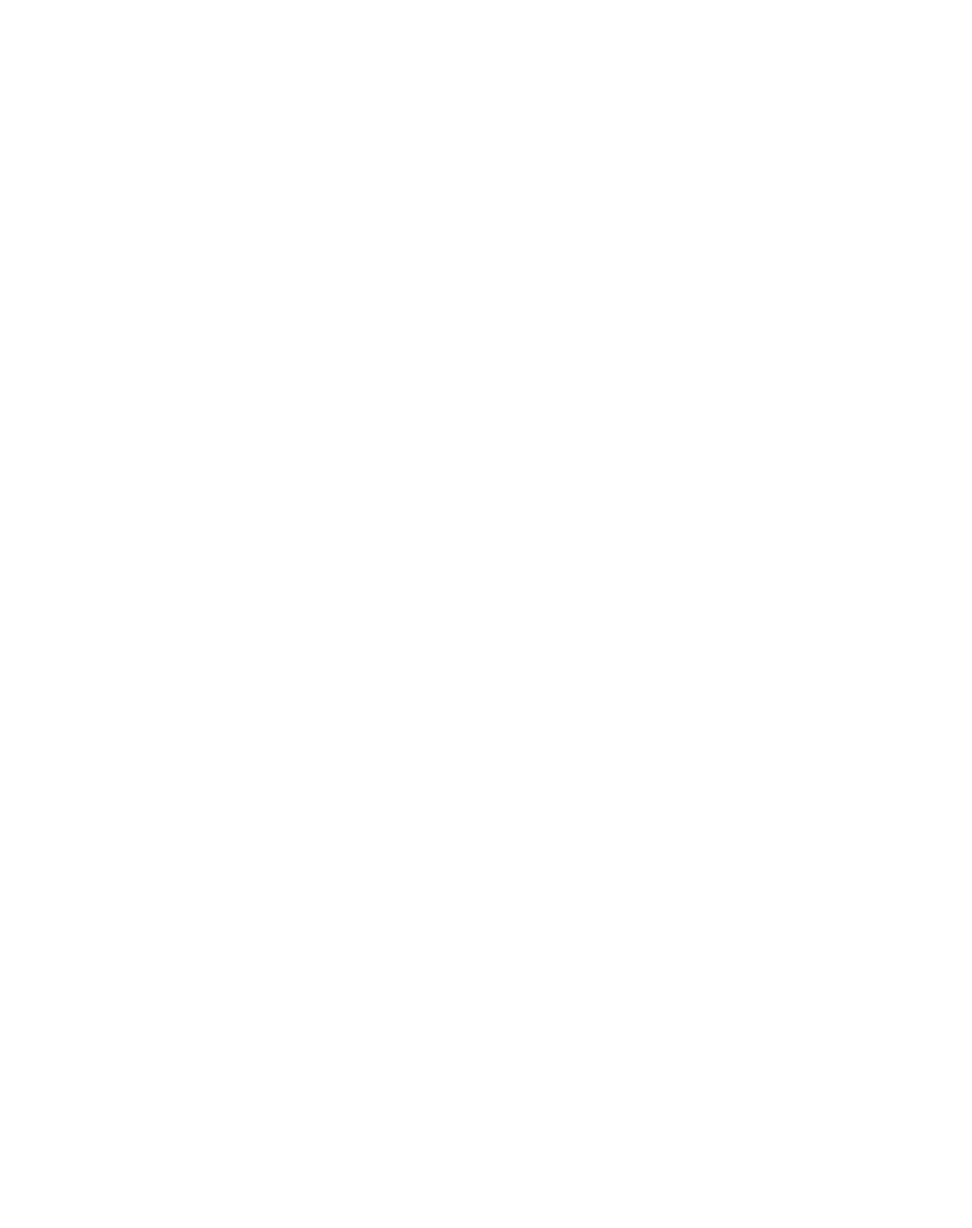
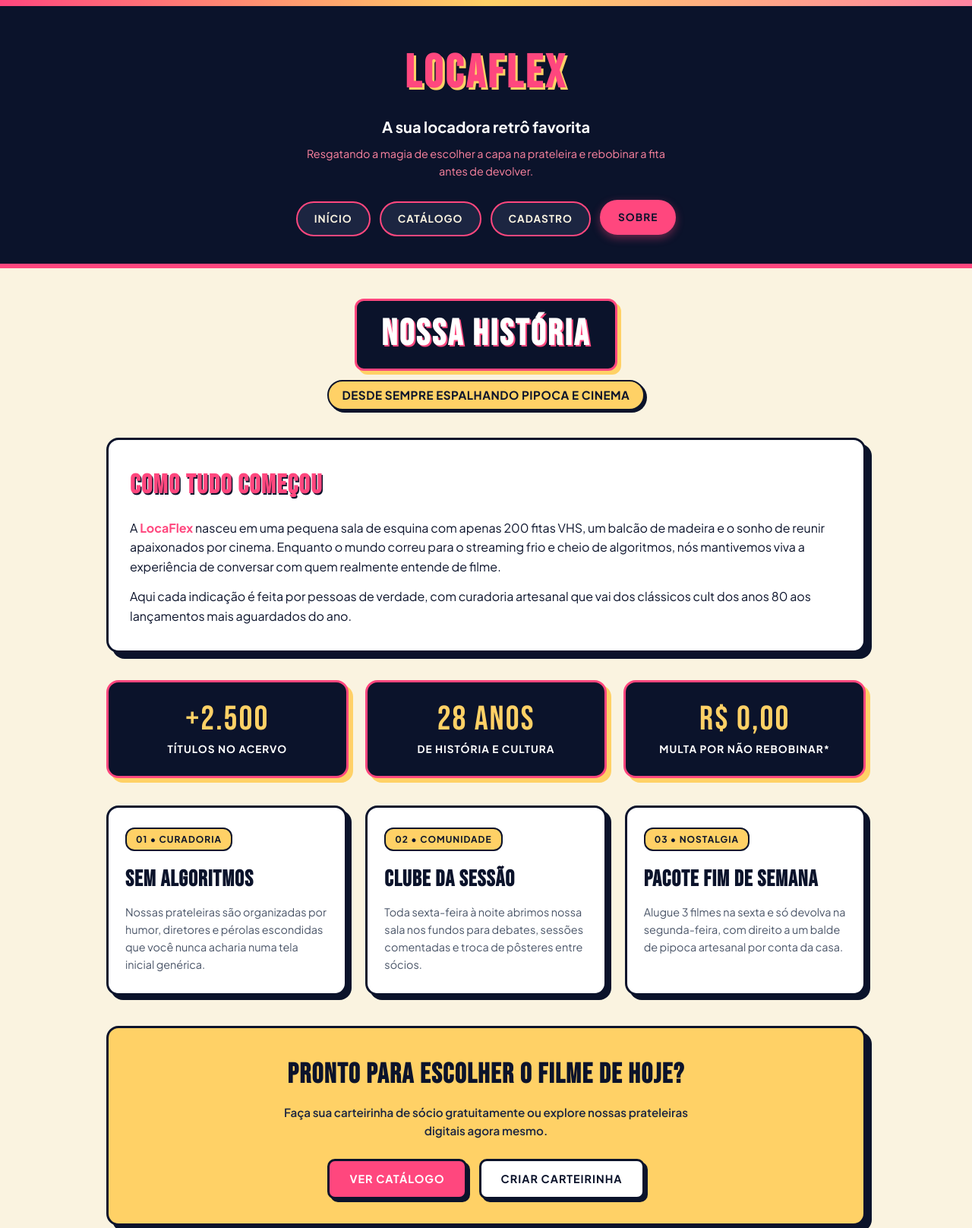
Before and after one commit to souzadetaisowo-sketch/Locadora-de-filmes, a plain HTML site: page estruturalocadora/sobre.html in a window 1280 px wide. Shown: the top 1616 px of the page at 76% size. Before the commit the page ends 800 px from the top, so only its background shows below. Drawn offline with Linux system fonts and the light colour scheme.

Commit message:
sobre css e html

```diff
--- a/estruturalocadora/sobre.html
+++ b/estruturalocadora/sobre.html
@@ -1,11 +1,88 @@
 <!DOCTYPE html>
-<html lang="en">
+<html lang="pt-BR">
 <head>
     <meta charset="UTF-8">
     <meta name="viewport" content="width=device-width, initial-scale=1.0">
-    <title>Document</title>
+    <title>Sobre Nós | CineRebobina Locadora</title>
+    <link rel="stylesheet" href="sobreStyle.css">
 </head>
 <body>
 
+    <header>
+        <h1>LocaFlex</h1>
+        <h1>A sua locadora retrô favorita</h1>
+        <h6>Resgatando a magia de escolher a capa na prateleira e rebobinar a fita antes de devolver.</h6>
+        <nav>
+            <a href="index.html">Início</a>
+            <a href="catalogo.html">Catálogo</a>
+            <a href="cadastro.html">Cadastro</a>
+            <a href="sobre.html" class="ativo">Sobre</a>
+        </nav>
+    </header>
+
+    <main>
+        <h2>NOSSA HISTÓRIA</h2>
+        <h4>Desde sempre espalhando pipoca e cinema</h4>
+
+        <section class="sobre-container">
+            <article class="card-historia">
+                <h3>Como tudo começou</h3>
+                <p>A <strong>LocaFlex</strong> nasceu em uma pequena sala de esquina com apenas 200 fitas VHS, um balcão de madeira e o sonho de reunir apaixonados por cinema. Enquanto o mundo correu para o streaming frio e cheio de algoritmos, nós mantivemos viva a experiência de conversar com quem realmente entende de filme.</p>
+                <p>Aqui cada indicação é feita por pessoas de verdade, com curadoria artesanal que vai dos clássicos cult dos anos 80 aos lançamentos mais aguardados do ano.</p>
+            </article>
+
+            <div class="sobre-destaques">
+                <div class="card-numero">
+                    <span class="numero">+2.500</span>
+                    <span class="legenda">Títulos no Acervo</span>
+                </div>
+                <div class="card-numero">
+                    <span class="numero">28 ANOS</span>
+                    <span class="legenda">De História e Cultura</span>
+                </div>
+                <div class="card-numero">
+                    <span class="numero">R$ 0,00</span>
+                    <span class="legenda">Multa por não rebobinar*</span>
+                </div>
+            </div>
+
+            <div class="grid-pilares">
+                <div class="card-pilar">
+                    <span class="tag-pilar">01 • Curadoria</span>
+                    <h3>Sem Algoritmos</h3>
+                    <p>Nossas prateleiras são organizadas por humor, diretores e pérolas escondidas que você nunca acharia numa tela inicial genérica.</p>
+                </div>
+
+                <div class="card-pilar">
+                    <span class="tag-pilar">02 • Comunidade</span>
+                    <h3>Clube da Sessão</h3>
+                    <p>Toda sexta-feira à noite abrimos nossa sala nos fundos para debates, sessões comentadas e troca de pôsteres entre sócios.</p>
+                </div>
+
+                <div class="card-pilar">
+                    <span class="tag-pilar">03 • Nostalgia</span>
+                    <h3>Pacote Fim de Semana</h3>
+                    <p>Alugue 3 filmes na sexta e só devolva na segunda-feira, com direito a um balde de pipoca artesanal por conta da casa.</p>
+                </div>
+            </div>
+
+            <div class="box-cta-sobre">
+                <h3>Pronto para escolher o filme de hoje?</h3>
+                <p>Faça sua carteirinha de sócio gratuitamente ou explore nossas prateleiras digitais agora mesmo.</p>
+                <div class="botoes-sobre">
+                    <a href="catalogo.html" class="btn-link-primario">Ver Catálogo</a>
+                    <a href="cadastrocliente.html" class="btn-link-secundario">Criar Carteirinha</a>
+                </div>
+            </div>
+        </section>
+    </main>
+
+    <footer>
+        <p>© 2026 CineRebobina Locadora — Rua das Estrelas, 404 • Aberto todos os dias das 10h às 22h</p>
+        <nav>
+            <a href="index.html">Voltar ao Início</a>
+        </nav>
+    </footer>
+
 </body>
 </html>
--- /dev/null
+++ b/estruturalocadora/sobreStyle.css
@@ -0,0 +1,393 @@
+@import url('https://fonts.googleapis.com/css2?family=Bebas+Neue&family=Plus+Jakarta+Sans:wght@400;600;700&display=swap');
+
+:root {
+    --marinho: #0b132b;
+    --marinho-medio: #1c2541;
+    --rosa: #ff477e;
+    --rosa-suave: #ff85a1;
+    --creme: #faf3e0;
+    --branco: #ffffff;
+    --dourado: #ffd166;
+}
+
+* {
+    margin: 0;
+    padding: 0;
+    box-sizing: border-box;
+}
+
+html, body {
+    height: 100%;
+}
+
+body {
+    background-color: var(--creme);
+    color: var(--marinho);
+    font-family: 'Plus Jakarta Sans', sans-serif;
+    line-height: 1.6;
+    display: flex;
+    flex-direction: column;
+}
+
+/* --- CABEÇALHO --- */
+header {
+    background-color: var(--marinho);
+    color: var(--creme);
+    text-align: center;
+    padding: 48px 20px 36px;
+    border-bottom: 6px solid var(--rosa);
+    position: relative;
+    margin-bottom: 40px;
+}
+
+header::before {
+    content: "";
+    display: block;
+    height: 8px;
+    width: 100%;
+    background: linear-gradient(90deg, var(--rosa) 0%, var(--dourado) 50%, var(--rosa-suave) 100%);
+    position: absolute;
+    top: 0;
+    left: 0;
+}
+
+header h1:first-of-type {
+    font-family: 'Bebas Neue', sans-serif;
+    font-size: 3.8rem;
+    letter-spacing: 4px;
+    color: var(--rosa);
+    text-shadow: 3px 3px 0px var(--dourado);
+    margin-bottom: 6px;
+}
+
+header h1:nth-of-type(2) {
+    font-size: 1.25rem;
+    font-weight: 700;
+    color: var(--branco);
+    margin-bottom: 8px;
+}
+
+header h6 {
+    font-size: 0.9rem;
+    font-weight: 400;
+    color: var(--rosa-suave);
+    max-width: 500px;
+    margin: 0 auto 28px;
+}
+
+header nav {
+    display: flex;
+    justify-content: center;
+    flex-wrap: wrap;
+    gap: 12px;
+}
+
+header nav a {
+    text-decoration: none;
+    background-color: var(--marinho-medio);
+    color: var(--creme);
+    font-weight: 700;
+    font-size: 0.85rem;
+    text-transform: uppercase;
+    letter-spacing: 1px;
+    padding: 10px 22px;
+    border: 2px solid var(--rosa);
+    border-radius: 50px;
+    transition: all 0.2s ease;
+}
+
+header nav a:hover,
+header nav a.ativo {
+    background-color: var(--rosa);
+    color: var(--marinho);
+    transform: translateY(-2px);
+    box-shadow: 0 4px 12px rgba(255, 71, 126, 0.4);
+}
+
+/* --- CONTEÚDO PRINCIPAL --- */
+main {
+    flex: 1;
+    padding: 0 20px;
+}
+
+/* --- TÍTULO EM DESTAQUE --- */
+h2 {
+    font-family: 'Bebas Neue', sans-serif;
+    font-size: 3rem;
+    letter-spacing: 3px;
+    text-align: center;
+    color: var(--branco);
+    background-color: var(--marinho);
+    width: fit-content;
+    margin: 0 auto 12px auto;
+    padding: 6px 32px;
+    border: 3px solid var(--rosa);
+    border-radius: 12px;
+    box-shadow: 5px 5px 0px var(--dourado);
+    text-shadow: 2px 2px 0px var(--rosa);
+}
+
+h4 {
+    text-align: center;
+    font-size: 0.95rem;
+    font-weight: 700;
+    color: var(--marinho);
+    background-color: var(--dourado);
+    width: fit-content;
+    margin: 0 auto 36px auto;
+    padding: 6px 18px;
+    border: 2px solid var(--marinho);
+    border-radius: 20px;
+    box-shadow: 3px 3px 0px var(--marinho);
+    text-transform: uppercase;
+    letter-spacing: 0.5px;
+}
+
+/* --- PÁGINA SOBRE --- */
+.sobre-container {
+    max-width: 1000px;
+    margin: 0 auto 40px auto;
+}
+
+/* Card principal de história */
+.card-historia {
+    background-color: var(--branco);
+    border: 3px solid var(--marinho);
+    border-radius: 16px;
+    padding: 32px 28px;
+    box-shadow: 8px 8px 0px var(--marinho);
+    margin-bottom: 36px;
+    text-align: left;
+    transition: transform 0.2s ease, box-shadow 0.2s ease;
+}
+
+.card-historia:hover {
+    transform: translate(-2px, -2px);
+    box-shadow: 10px 10px 0px var(--rosa);
+}
+
+.card-historia h3 {
+    font-family: 'Bebas Neue', sans-serif;
+    font-size: 2.2rem;
+    letter-spacing: 1.5px;
+    color: var(--rosa);
+    margin-bottom: 14px;
+    text-shadow: 1.5px 1.5px 0px var(--marinho);
+}
+
+.card-historia p {
+    font-size: 1rem;
+    color: var(--marinho);
+    margin-bottom: 14px;
+}
+
+.card-historia p:last-child {
+    margin-bottom: 0;
+}
+
+.card-historia strong {
+    color: var(--rosa);
+    font-weight: 700;
+}
+
+/* Faixa de números / destaques */
+.sobre-destaques {
+    display: grid;
+    grid-template-columns: repeat(auto-fit, minmax(220px, 1fr));
+    gap: 22px;
+    margin-bottom: 36px;
+}
+
+.card-numero {
+    background-color: var(--marinho);
+    color: var(--creme);
+    border: 3px solid var(--rosa);
+    border-radius: 16px;
+    padding: 24px 18px;
+    text-align: center;
+    box-shadow: 6px 6px 0px var(--dourado);
+    display: flex;
+    flex-direction: column;
+    justify-content: center;
+    align-items: center;
+    transition: transform 0.2s ease, box-shadow 0.2s ease;
+}
+
+.card-numero:hover {
+    transform: translate(-3px, -3px);
+    box-shadow: 9px 9px 0px var(--rosa);
+}
+
+.card-numero .numero {
+    font-family: 'Bebas Neue', sans-serif;
+    font-size: 2.8rem;
+    letter-spacing: 2px;
+    color: var(--dourado);
+    line-height: 1.1;
+    margin-bottom: 4px;
+}
+
+.card-numero .legenda {
+    font-size: 0.85rem;
+    font-weight: 700;
+    text-transform: uppercase;
+    letter-spacing: 1px;
+    color: var(--branco);
+}
+
+/* Grid de pilares */
+.grid-pilares {
+    display: grid;
+    grid-template-columns: repeat(auto-fit, minmax(260px, 1fr));
+    gap: 24px;
+    margin-bottom: 40px;
+}
+
+.card-pilar {
+    background-color: var(--branco);
+    border: 3px solid var(--marinho);
+    border-radius: 16px;
+    padding: 26px 22px;
+    box-shadow: 6px 6px 0px var(--marinho);
+    transition: transform 0.2s ease, box-shadow 0.2s ease;
+}
+
+.card-pilar:hover {
+    transform: translate(-3px, -3px);
+    box-shadow: 9px 9px 0px var(--rosa);
+}
+
+.tag-pilar {
+    display: inline-block;
+    font-size: 0.75rem;
+    font-weight: 700;
+    text-transform: uppercase;
+    letter-spacing: 1px;
+    color: var(--marinho);
+    background-color: var(--dourado);
+    padding: 4px 12px;
+    border: 2px solid var(--marinho);
+    border-radius: 12px;
+    margin-bottom: 14px;
+}
+
+.card-pilar h3 {
+    font-family: 'Bebas Neue', sans-serif;
+    font-size: 1.85rem;
+    letter-spacing: 1px;
+    color: var(--marinho);
+    margin-bottom: 8px;
+}
+
+.card-pilar p {
+    font-size: 0.9rem;
+    color: #4a5568;
+}
+
+/* Caixa de chamada final (CTA) */
+.box-cta-sobre {
+    background-color: var(--dourado);
+    border: 3px solid var(--marinho);
+    border-radius: 16px;
+    padding: 32px 24px;
+    text-align: center;
+    box-shadow: 8px 8px 0px var(--marinho);
+}
+
+.box-cta-sobre h3 {
+    font-family: 'Bebas Neue', sans-serif;
+    font-size: 2.3rem;
+    letter-spacing: 1.5px;
+    color: var(--marinho);
+    margin-bottom: 8px;
+}
+
+.box-cta-sobre p {
+    font-size: 0.95rem;
+    font-weight: 600;
+    color: var(--marinho-medio);
+    max-width: 540px;
+    margin: 0 auto 24px auto;
+}
+
+.botoes-sobre {
+    display: flex;
+    justify-content: center;
+    flex-wrap: wrap;
+    gap: 16px;
+}
+
+.btn-link-primario,
+.btn-link-secundario {
+    text-decoration: none;
+    font-family: 'Plus Jakarta Sans', sans-serif;
+    font-size: 0.9rem;
+    font-weight: 700;
+    text-transform: uppercase;
+    letter-spacing: 1px;
+    padding: 12px 26px;
+    border: 3px solid var(--marinho);
+    border-radius: 10px;
+    box-shadow: 4px 4px 0px var(--marinho);
+    transition: all 0.15s ease;
+}
+
+.btn-link-primario {
+    background-color: var(--rosa);
+    color: var(--branco);
+}
+
+.btn-link-primario:hover {
+    background-color: var(--marinho);
+    color: var(--dourado);
+    box-shadow: 4px 4px 0px var(--rosa);
+}
+
+.btn-link-secundario {
+    background-color: var(--branco);
+    color: var(--marinho);
+}
+
+.btn-link-secundario:hover {
+    background-color: var(--marinho);
+    color: var(--branco);
+    box-shadow: 4px 4px 0px var(--rosa);
+}
+
+.btn-link-primario:active,
+.btn-link-secundario:active {
+    transform: translate(2px, 2px);
+    box-shadow: 1px 1px 0px var(--marinho);
+}
+
+/* --- RODAPÉ (FOOTER) --- */
+footer {
+    background-color: var(--marinho);
+    color: var(--creme);
+    text-align: center;
+    padding: 30px 20px;
+    border-top: 6px solid var(--rosa);
+    margin-top: 50px;
+}
+
+footer p {
+    font-size: 0.85rem;
+    margin-bottom: 12px;
+    color: var(--rosa-suave);
+}
+
+footer nav a {
+    color: var(--creme);
+    text-decoration: none;
+    font-weight: 700;
+    font-size: 0.9rem;
+    text-transform: uppercase;
+    letter-spacing: 1px;
+    border-bottom: 2px dashed var(--rosa);
+    padding-bottom: 2px;
+    transition: color 0.2s ease;
+}
+
+footer nav a:hover {
+    color: var(--dourado);
+}
```
